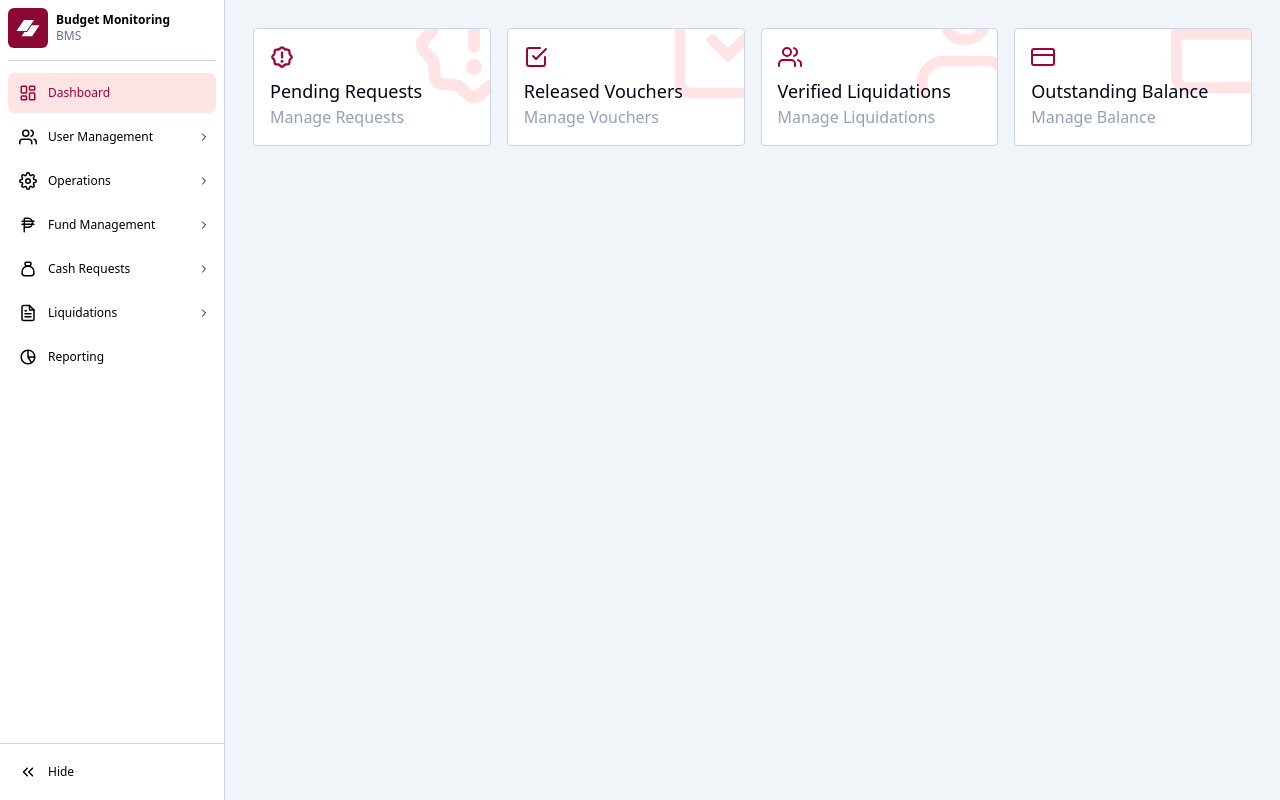
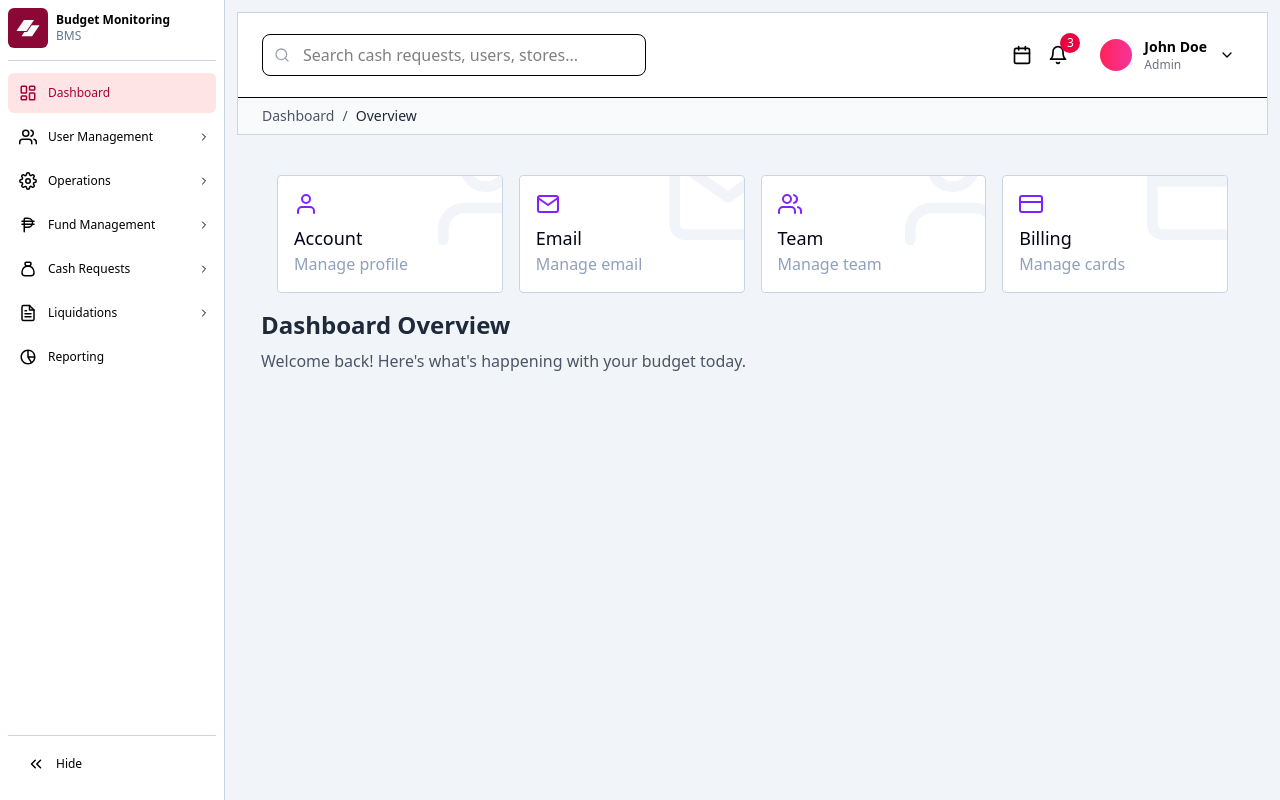
Before and after one commit to RaymondJAT/budget-monitoring, a React (Vite) app in the folder BMS/: page / in a window 1280 px wide. Built offline with nearby package versions, Linux system fonts and the light colour scheme.

Commit message:
[UPDATED] Cards, Sidebar [ADDED] Header

```diff
--- a/BMS/src/App.jsx
+++ b/BMS/src/App.jsx
@@ -1,10 +1,45 @@
-import { Example } from './components/SideBar'
+import { useState } from 'react'
+import Sidebar from './components/SideBar'
+import Header from './components/Header'
+import { motion } from 'framer-motion'
+import HoverDevCards from './components/Cards'
+import Cards from './components/Cards'
 
 function App() {
+  const [isSidebarOpen, setIsSidebarOpen] = useState(true)
+
   return (
-    <>
-      <Example />
-    </>
+    <div className="flex bg-slate-100 h-screen overflow-hidden">
+      <Sidebar open={isSidebarOpen} setOpen={setIsSidebarOpen} />
+
+      <motion.div
+        layout
+        className="h-screen w-full overflow-auto transition-all duration-300"
+        style={{
+          marginLeft: isSidebarOpen ? '225px' : '56px',
+          width: isSidebarOpen ? 'calc(100% - 225px)' : 'calc(100% - 56px)',
+        }}
+      >
+        <div className="min-h-full p-3">
+          <Header />
+
+          {/* Main Content */}
+          <motion.div
+            initial={{ opacity: 0, y: 20 }}
+            animate={{ opacity: 1, y: 0 }}
+            className="p-6"
+          >
+            <Cards />
+            <div className="mb-8">
+              <h1 className="text-2xl font-bold text-gray-800">Dashboard Overview</h1>
+              <p className="text-gray-600 mt-2">
+                Welcome back! Here's what's happening with your budget today.
+              </p>
+            </div>
+          </motion.div>
+        </div>
+      </motion.div>
+    </div>
   )
 }
 
--- a/BMS/src/components/Cards.jsx
+++ b/BMS/src/components/Cards.jsx
@@ -1,25 +1,13 @@
-import { FiCreditCard, FiMail, FiUser, FiUsers, FiCheckSquare } from 'react-icons/fi'
-import { PiSealWarningBold } from 'react-icons/pi'
+import { FiCreditCard, FiMail, FiUser, FiUsers } from 'react-icons/fi'
 
-const HoverDevCards = () => {
+const Cards = () => {
   return (
     <div className="p-4">
-      {/* <p className="text-xl font-semibold mb-2">Settings</p> */}
       <div className="grid gap-4 grid-cols-2 lg:grid-cols-4">
-        <Card
-          title="Pending Requests"
-          subtitle="Manage Requests"
-          href="#"
-          Icon={PiSealWarningBold}
-        />
-        <Card title="Released Vouchers" subtitle="Manage Vouchers" href="#" Icon={FiCheckSquare} />
-        <Card
-          title="Verified Liquidations"
-          subtitle="Manage Liquidations"
-          href="#"
-          Icon={FiUsers}
-        />
-        <Card title="Outstanding Balance" subtitle="Manage Balance" href="#" Icon={FiCreditCard} />
+        <Card title="Account" subtitle="Manage profile" href="#" Icon={FiUser} />
+        <Card title="Email" subtitle="Manage email" href="#" Icon={FiMail} />
+        <Card title="Team" subtitle="Manage team" href="#" Icon={FiUsers} />
+        <Card title="Billing" subtitle="Manage cards" href="#" Icon={FiCreditCard} />
       </div>
     </div>
   )
@@ -29,18 +17,20 @@ const Card = ({ title, subtitle, Icon, href }) => {
   return (
     <a
       href={href}
-      className="w-full p-4 rounded border border-slate-300 relative overflow-hidden group bg-white"
+      className="w-full p-4 rounded border-[1px] border-slate-300 relative overflow-hidden group bg-white"
     >
-      <div className="absolute inset-0 bg-linear-to-r from-rose-600 to-amber-600 translate-y-full group-hover:translate-y-[0%] transition-transform duration-300" />
+      <div className="absolute inset-0 bg-gradient-to-r from-violet-600 to-indigo-600 translate-y-[100%] group-hover:translate-y-[0%] transition-transform duration-300" />
 
-      <Icon className="absolute z-10 -top-12 -right-12 text-9xl text-rose-100 group-hover:text-rose-800 group-hover:rotate-12 transition-transform duration-300" />
-      <Icon className="mb-2 text-2xl text-rose-800 group-hover:text-white transition-colors relative z-10 duration-300" />
+      <Icon className="absolute z-10 -top-12 -right-12 text-9xl text-slate-100 group-hover:text-violet-400 group-hover:rotate-12 transition-transform duration-300" />
+      <Icon className="mb-2 text-2xl text-violet-600 group-hover:text-white transition-colors relative z-10 duration-300" />
       <h3 className="font-medium text-lg text-slate-950 group-hover:text-white relative z-10 duration-300">
         {title}
       </h3>
-      <p className="text-slate-400 group-hover:text-white relative z-10 duration-300">{subtitle}</p>
+      <p className="text-slate-400 group-hover:text-violet-200 relative z-10 duration-300">
+        {subtitle}
+      </p>
     </a>
   )
 }
 
-export default HoverDevCards
+export default Cards
--- /dev/null
+++ b/BMS/src/components/Header.jsx
@@ -0,0 +1,131 @@
+import { FiBell, FiSearch, FiChevronDown, FiCalendar } from 'react-icons/fi'
+import { useState } from 'react'
+import { motion, AnimatePresence } from 'framer-motion'
+
+const Header = () => {
+  const [showNotifications, setShowNotifications] = useState(false)
+  const [showUserMenu, setShowUserMenu] = useState(false)
+
+  const notifications = [
+    { id: 1, text: 'New cash request submitted', time: '10 min ago' },
+    { id: 2, text: 'Liquidation needs review', time: '25 min ago' },
+    { id: 3, text: 'Budget allocation updated', time: '1 hour ago' },
+  ]
+
+  return (
+    <header className="sticky top-0 z-30 bg-white border border-slate-300">
+      <div className="flex items-center justify-between px-6 py-4">
+        {/* Left Section */}
+        <div className="flex items-center space-x-4">
+          <div className="relative">
+            <FiSearch className="absolute left-3 top-1/2 transform -translate-y-1/2 text-gray-400" />
+            <input
+              type="text"
+              placeholder="Search cash requests, users, stores..."
+              className="pl-10 pr-4 py-2 w-64 md:w-96 border rounded-lg focus:outline-none focus:ring-2 focus:ring-rose-500 focus:border-transparent"
+            />
+          </div>
+        </div>
+
+        {/* Right Section */}
+        <div className="flex items-center space-x-4">
+          {/* Notifications */}
+          <div className="relative">
+            <button
+              onClick={() => setShowNotifications(!showNotifications)}
+              className="relative p-2 hover:bg-gray-100 rounded-lg transition-colors cursor-pointer"
+            >
+              <FiCalendar size={20} />
+            </button>
+            <button
+              onClick={() => setShowNotifications(!showNotifications)}
+              className="relative p-2 hover:bg-gray-100 rounded-lg transition-colors cursor-pointer"
+            >
+              <FiBell size={20} />
+              <span className="absolute -top-1 -right-1 w-5 h-5 bg-rose-600 text-white text-xs rounded-full flex items-center justify-center">
+                3
+              </span>
+            </button>
+
+            <AnimatePresence>
+              {showNotifications && (
+                <motion.div
+                  initial={{ opacity: 0, y: -10 }}
+                  animate={{ opacity: 1, y: 0 }}
+                  exit={{ opacity: 0, y: -10 }}
+                  className="absolute right-0 mt-2 w-80 bg-white rounded-lg shadow-xl border z-50"
+                >
+                  <div className="p-4 border-b">
+                    <h3 className="font-semibold">Notifications</h3>
+                  </div>
+                  <div className="max-h-96 overflow-y-auto">
+                    {notifications.map((notification) => (
+                      <div
+                        key={notification.id}
+                        className="p-4 border-b hover:bg-gray-50 cursor-pointer transition-colors"
+                      >
+                        <p className="text-sm">{notification.text}</p>
+                        <p className="text-xs text-gray-500 mt-1">{notification.time}</p>
+                      </div>
+                    ))}
+                  </div>
+                  <div className="p-4 text-center border-t">
+                    <button className="text-rose-600 text-sm hover:text-rose-800">
+                      View all notifications
+                    </button>
+                  </div>
+                </motion.div>
+              )}
+            </AnimatePresence>
+          </div>
+
+          {/* User Profile */}
+          <div className="relative">
+            <button
+              onClick={() => setShowUserMenu(!showUserMenu)}
+              className="flex items-center space-x-3 p-2 hover:bg-gray-100 rounded-lg transition-colors"
+            >
+              <div className="w-8 h-8 rounded-full bg-linear-to-r from-rose-500 to-pink-500"></div>
+              <div className="text-left">
+                <p className="text-sm font-semibold">John Doe</p>
+                <p className="text-xs text-gray-500">Admin</p>
+              </div>
+              <FiChevronDown />
+            </button>
+
+            <AnimatePresence>
+              {showUserMenu && (
+                <motion.div
+                  initial={{ opacity: 0, y: -10 }}
+                  animate={{ opacity: 1, y: 0 }}
+                  exit={{ opacity: 0, y: -10 }}
+                  className="absolute right-0 mt-2 w-48 bg-white rounded-lg shadow-xl border z-50"
+                >
+                  <div className="p-4 border-b">
+                    <p className="font-semibold">John Doe</p>
+                  </div>
+                  <div className="p-2">
+                    <button className="w-full text-left px-4 py-2 text-rose-600 hover:bg-rose-50 rounded transition-colors">
+                      Logout
+                    </button>
+                  </div>
+                </motion.div>
+              )}
+            </AnimatePresence>
+          </div>
+        </div>
+      </div>
+
+      {/* Breadcrumb */}
+      <div className="px-6 py-2 bg-gray-50 border-t">
+        <div className="flex items-center space-x-2 text-sm text-gray-600">
+          <span className="hover:text-rose-600 cursor-pointer">Dashboard</span>
+          <span>/</span>
+          <span className="text-gray-800">Overview</span>
+        </div>
+      </div>
+    </header>
+  )
+}
+
+export default Header
--- a/BMS/src/components/SideBar.jsx
+++ b/BMS/src/components/SideBar.jsx
@@ -1,34 +1,12 @@
 import { useState } from 'react'
-import {
-  FiChevronsRight,
-  FiTag,
-  FiUsers,
-  FiSettings,
-  FiFileText,
-  FiChevronDown,
-  FiChevronRight,
-  FiHome,
-  FiMonitor,
-  FiShoppingCart,
-  FiBarChart,
-} from 'react-icons/fi'
-import { LuPhilippinePeso, LuLayoutDashboard } from 'react-icons/lu'
+import { FiChevronsRight, FiChevronRight } from 'react-icons/fi'
+import { LuLayoutDashboard, LuPhilippinePeso } from 'react-icons/lu'
 import { BiPieChartAlt2 } from 'react-icons/bi'
 import { TbMoneybag } from 'react-icons/tb'
 import { motion, AnimatePresence } from 'framer-motion'
-import Card from './Cards'
+import { FiUsers, FiSettings, FiFileText } from 'react-icons/fi'
 
-export const Example = () => {
-  return (
-    <div className="flex bg-slate-100">
-      <Sidebar />
-      <ExampleContent />
-    </div>
-  )
-}
-
-const Sidebar = () => {
-  const [open, setOpen] = useState(true)
+const Sidebar = ({ open, setOpen }) => {
   const [selected, setSelected] = useState('Dashboard')
   const [expandedItems, setExpandedItems] = useState([])
 
@@ -40,15 +18,19 @@ const Sidebar = () => {
 
   return (
     <motion.nav
-      layout
-      className="sticky top-0 h-screen shrink-0 border-r border-slate-300 bg-white p-2"
+      className="sticky top-0 h-screen shrink-0 border-r border-slate-300 bg-white p-2 flex flex-col"
+      initial={false}
+      animate={{ width: open ? 225 : 56 }}
+      transition={{ duration: 0.3, ease: 'easeInOut' }}
       style={{
-        width: open ? '225px' : 'fit-content',
+        position: 'fixed',
+        left: 0,
+        zIndex: 40,
       }}
     >
       <TitleSection open={open} />
 
-      <div className="space-y-1 overflow-y-auto max-h-[calc(100vh-120px)]">
+      <div className="flex-1 space-y-1 overflow-y-auto overflow-x-hidden">
         <Option
           Icon={LuLayoutDashboard}
           title="Dashboard"
@@ -152,23 +134,22 @@ const Sidebar = () => {
 
 const Option = ({ Icon, title, selected, setSelected, open, notifs }) => {
   return (
-    <motion.button
-      layout
+    <button
       onClick={() => setSelected(title)}
       className={`relative flex h-10 w-full items-center rounded-md transition-colors cursor-pointer ${
         selected === title ? 'bg-rose-100 text-rose-800' : 'hover:bg-rose-100'
       }`}
     >
-      <motion.div layout className="grid h-full w-10 place-content-center text-lg">
+      <div className="grid h-full w-10 place-content-center text-lg shrink-0">
         <Icon />
-      </motion.div>
+      </div>
       {open && (
         <motion.span
-          layout
-          initial={{ opacity: 0, y: 12 }}
-          animate={{ opacity: 1, y: 0 }}
-          transition={{ delay: 0.125 }}
-          className="text-xs font-medium"
+          initial={{ opacity: 0, x: -10 }}
+          animate={{ opacity: 1, x: 0 }}
+          exit={{ opacity: 0, x: -10 }}
+          transition={{ duration: 0.2 }}
+          className="text-xs font-medium whitespace-nowrap"
         >
           {title}
         </motion.span>
@@ -177,18 +158,14 @@ const Option = ({ Icon, title, selected, setSelected, open, notifs }) => {
       {notifs && open && (
         <motion.span
           initial={{ scale: 0, opacity: 0 }}
-          animate={{
-            opacity: 1,
-            scale: 1,
-          }}
-          style={{ y: '-50%' }}
-          transition={{ delay: 0.5 }}
-          className="absolute right-2 top-1/2 size-4 rounded bg-rose-800 text-xs text-white flex items-center justify-center"
+          animate={{ opacity: 1, scale: 1 }}
+          transition={{ delay: 0.1 }}
+          className="absolute right-2 top-1/2 size-4 rounded bg-rose-800 text-xs text-white flex items-center justify-center -translate-y-1/2"
         >
           {notifs}
         </motion.span>
       )}
-    </motion.button>
+    </button>
   )
 }
 
@@ -204,37 +181,44 @@ const DropdownOption = ({
 }) => {
   return (
     <div className="space-y-1">
-      <motion.button
-        layout
+      <button
         onClick={toggleExpand}
         className={`relative flex h-10 w-full items-center rounded-md transition-colors cursor-pointer hover:bg-rose-100 ${
           selected === title ? 'bg-rose-100 text-rose-800' : ''
         }`}
       >
-        <motion.div layout className="grid h-full w-10 place-content-center text-lg">
+        <div className="relative flex items-center w-full">
+          <div className="grid h-full w-10 place-content-center text-lg shrink-0">
             <Icon />
-        </motion.div>
+          </div>
 
           {open && (
             <>
               <motion.span
-              layout
-              initial={{ opacity: 0, y: 12 }}
-              animate={{ opacity: 1, y: 0 }}
-              transition={{ delay: 0.125 }}
-              className="text-xs font-medium flex-1 text-left"
+                initial={{ opacity: 0, x: -10 }}
+                animate={{ opacity: 1, x: 0 }}
+                exit={{ opacity: 0, x: -10 }}
+                transition={{ duration: 0.2 }}
+                className="text-xs font-medium flex-1 text-left whitespace-nowrap"
               >
                 {title}
               </motion.span>
 
-            <motion.div layout className="grid h-full w-6 place-content-center text-xs">
+              <motion.div
+                initial={{ opacity: 0 }}
+                animate={{ opacity: 1 }}
+                exit={{ opacity: 0 }}
+                transition={{ duration: 0.2 }}
+                className="grid h-full w-6 place-content-center text-xs shrink-0"
+              >
                 <FiChevronRight
                   className={`transition-transform duration-200 ${expanded ? 'rotate-90' : ''}`}
                 />
               </motion.div>
             </>
           )}
-      </motion.button>
+        </div>
+      </button>
 
       <AnimatePresence>
         {open && expanded && (
@@ -245,7 +229,7 @@ const DropdownOption = ({
             transition={{ duration: 0.2 }}
             className="overflow-hidden"
           >
-            <div className="ml-10 space-y-1 border-l border-rose-200 pl-2">
+            <div className="ml-2 space-y-1 pl-2">
               {items.map((item) => (
                 <DropdownItem
                   key={item.label}
@@ -268,27 +252,20 @@ const DropdownItem = ({ label, href, notifs, selected, setSelected }) => {
   const isSelected = selected === label
 
   return (
-    <motion.button
-      layout
+    <button
       onClick={() => setSelected(label)}
       className={`relative flex h-8 w-full items-center rounded-md transition-colors cursor-pointer text-xs ${
         isSelected ? 'bg-rose-50 text-rose-700 font-medium' : 'hover:bg-rose-50 text-slate-600'
       }`}
     >
-      <motion.span layout className="pl-2 flex-1 text-left">
-        {label}
-      </motion.span>
+      <span className="pl-8 flex-1 text-left whitespace-nowrap">{label}</span>
 
       {notifs && (
-        <motion.span
-          initial={{ scale: 0, opacity: 0 }}
-          animate={{ opacity: 1, scale: 1 }}
-          className="mr-2 size-4 rounded-full bg-rose-800 text-[10px] text-white flex items-center justify-center"
-        >
+        <span className="mr-2 size-4 rounded-full bg-rose-800 text-[10px] text-white flex items-center justify-center shrink-0">
           {notifs}
-        </motion.span>
+        </span>
       )}
-    </motion.button>
+    </button>
   )
 }
 
@@ -298,17 +275,23 @@ const TitleSection = ({ open }) => {
       <div className="flex cursor-pointer items-center justify-between rounded-md transition-colors hover:bg-rose-100">
         <div className="flex items-center gap-2">
           <Logo />
+          <AnimatePresence mode="wait">
             {open && (
               <motion.div
-              layout
-              initial={{ opacity: 0, y: 12 }}
-              animate={{ opacity: 1, y: 0 }}
-              transition={{ delay: 0.125 }}
+                key="title-content"
+                initial={{ opacity: 0, x: -10 }}
+                animate={{ opacity: 1, x: 0 }}
+                exit={{ opacity: 0, x: -10 }}
+                transition={{ duration: 0.2 }}
+                className="overflow-hidden"
               >
-              <span className="block text-xs font-semibold">Budget Monitoring</span>
+                <span className="block text-xs font-semibold whitespace-nowrap">
+                  Budget Monitoring
+                </span>
                 <span className="block text-xs text-slate-500">BMS</span>
               </motion.div>
             )}
+          </AnimatePresence>
         </div>
       </div>
     </div>
@@ -317,10 +300,7 @@ const TitleSection = ({ open }) => {
 
 const Logo = () => {
   return (
-    <motion.div
-      layout
-      className="grid size-10 shrink-0 place-content-center rounded-md bg-rose-900"
-    >
+    <div className="grid size-10 shrink-0 place-content-center rounded-md bg-rose-900">
       <svg
         width="24"
         height="auto"
@@ -335,41 +315,39 @@ const Logo = () => {
           stopColor="#000000"
         ></path>
       </svg>
-    </motion.div>
+    </div>
   )
 }
 
 const ToggleClose = ({ open, setOpen }) => {
   return (
-    <motion.button
-      layout
+    <button
       onClick={() => setOpen((pv) => !pv)}
-      className="absolute bottom-0 left-0 right-0 border-t border-slate-300 transition-colors hover:bg-rose-50 cursor-pointer"
+      className="border-t border-slate-300 transition-colors hover:bg-rose-50 cursor-pointer bg-white shrink-0"
     >
-      <div className="flex items-center p-2">
-        <motion.div layout className="grid size-10 place-content-center text-lg">
-          <FiChevronsRight className={`transition-transform ${open && 'rotate-180'}`} />
-        </motion.div>
+      <div className="flex items-center p-2 hover:bg-rose-50 rounded-md transition-colors">
+        <div className="grid h-10 w-10 place-content-center text-lg shrink-0">
+          <FiChevronsRight
+            className={`transition-transform duration-300 ${open && 'rotate-180'}`}
+          />
+        </div>
+        <AnimatePresence mode="wait">
           {open && (
             <motion.span
-            layout
-            initial={{ opacity: 0, y: 12 }}
-            animate={{ opacity: 1, y: 0 }}
-            transition={{ delay: 0.125 }}
-            className="text-xs font-medium"
+              key="hide-text"
+              initial={{ opacity: 0, x: -10 }}
+              animate={{ opacity: 1, x: 0 }}
+              exit={{ opacity: 0, x: -10 }}
+              transition={{ duration: 0.2 }}
+              className="text-xs font-medium whitespace-nowrap"
             >
               Hide
             </motion.span>
           )}
+        </AnimatePresence>
       </div>
-    </motion.button>
+    </button>
   )
 }
 
-const ExampleContent = () => (
-  <div className="h-screen w-full overflow-auto">
-    <div className="min-h-full p-3">
-      <Card />
-    </div>
-  </div>
-)
+export default Sidebar
--- a/BMS/src/index.css
+++ b/BMS/src/index.css
@@ -1 +1,25 @@
 @import 'tailwindcss';
+
+/* Custom scrollbar */
+::-webkit-scrollbar {
+  width: 6px;
+}
+
+::-webkit-scrollbar-track {
+  background: #f1f1f1;
+  border-radius: 10px;
+}
+
+::-webkit-scrollbar-thumb {
+  background: #888;
+  border-radius: 10px;
+}
+
+::-webkit-scrollbar-thumb:hover {
+  background: #555;
+}
+
+/* Smooth transitions */
+* {
+  transition: background-color 0.2s ease;
+}
```
Lines whose indentation alone changed are shown as unchanged.
